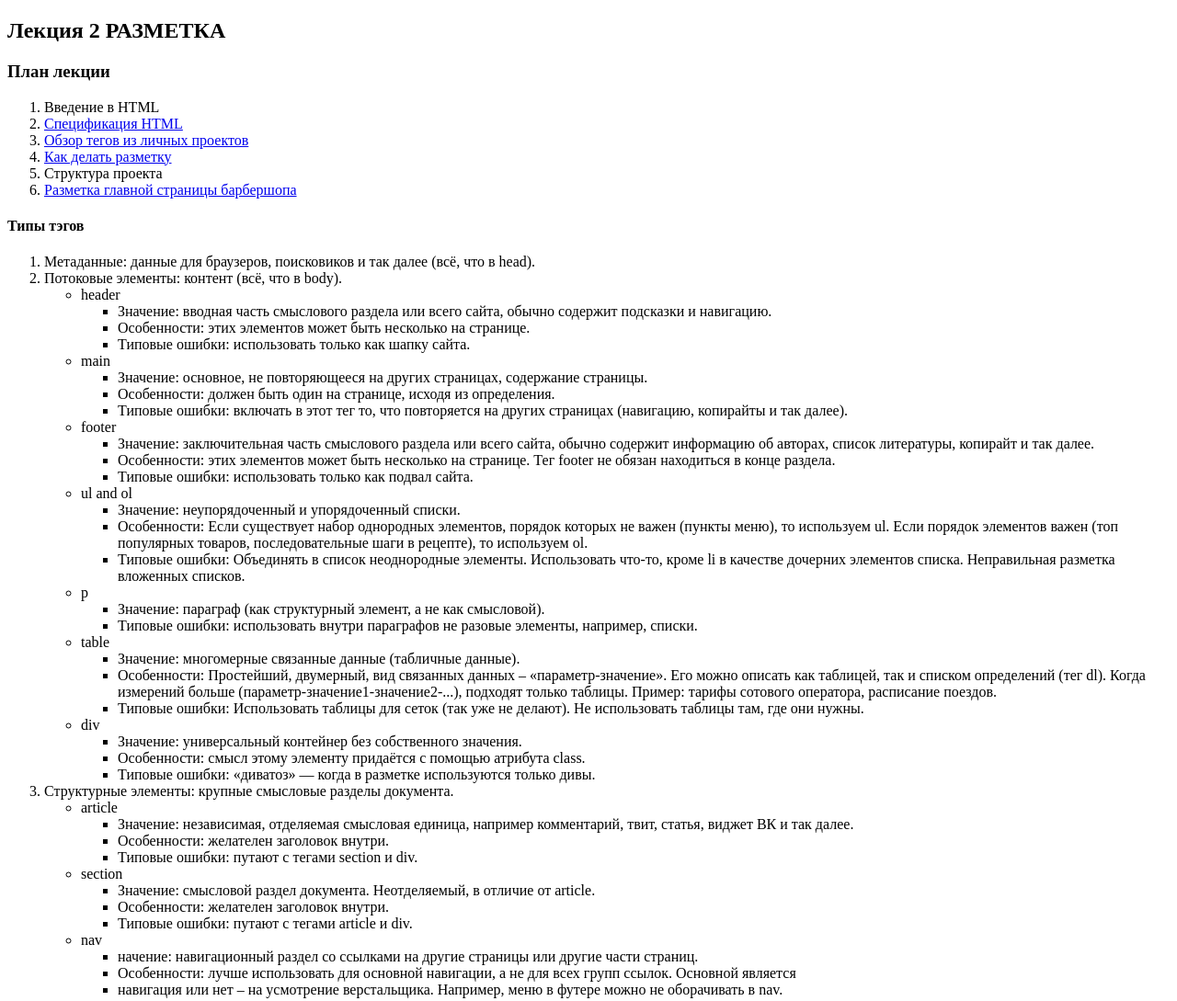
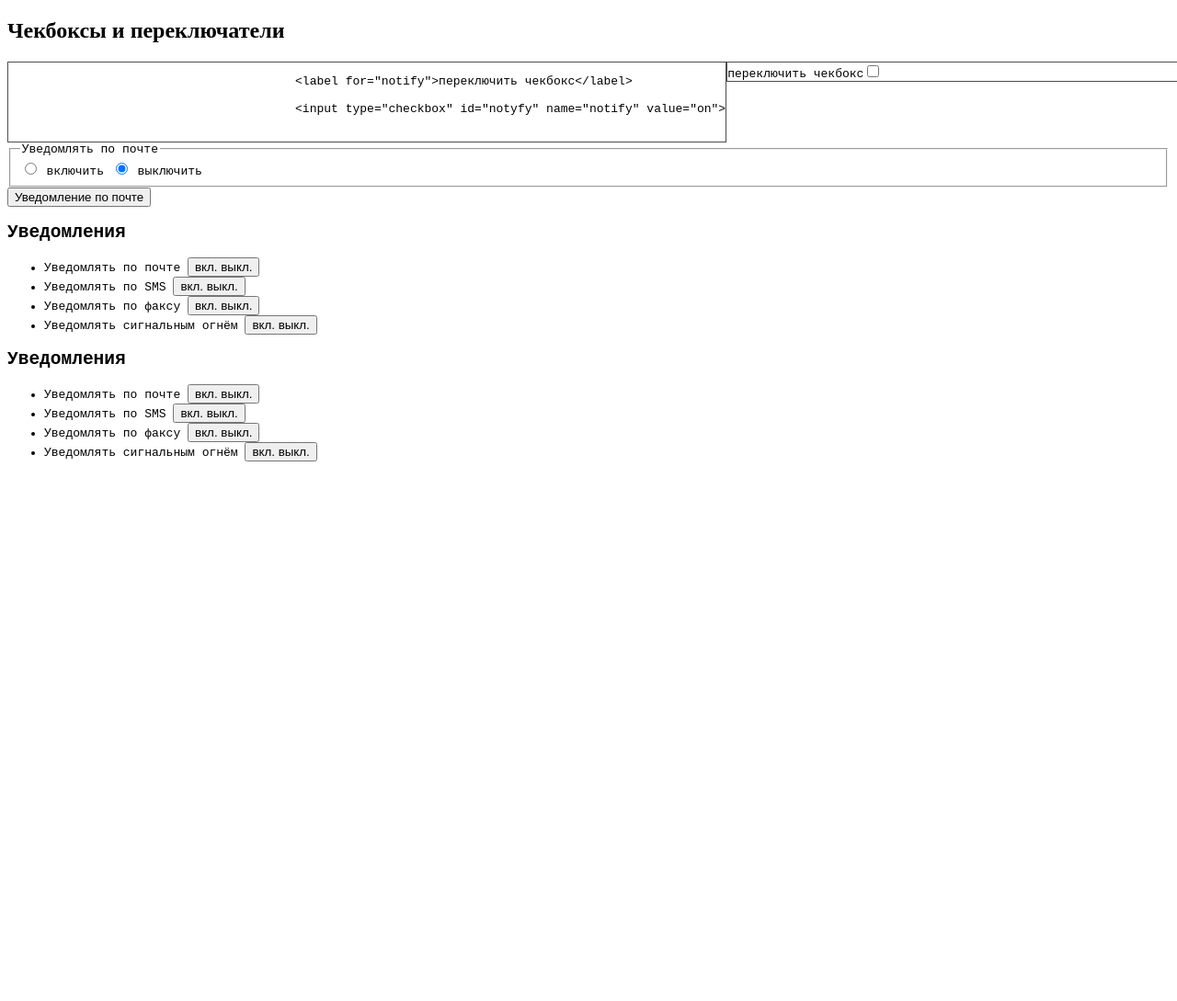
Before and after one commit to Daosima/HTMLacademy, a plain HTML site: page level_1/index.html in a window 1280 px wide. Shown: the top 1089 px of the page at 92% size. After the commit the page ends 800 px from the top, so only its background shows below. Drawn offline with Linux system fonts and the light colour scheme; files whose address does not match are found by name.

Commit message:
button and checkbox

```diff
--- a/level_1/index.html
+++ b/level_1/index.html
@@ -6,7 +6,7 @@
 	<title>HTML-academy: level_1</title>
 </head>
 <body>
-	<nav>
+<!-- 	<nav>
 
 	</nav>
 	<H2>Лекция 2 РАЗМЕТКА</H2>
@@ -83,7 +83,7 @@
 							</ul>
 						<li>nav</li>
 							<ul>
-								<li>начение: навигационный раздел со ссылками на другие страницы или другие части страниц.</li>
+								<li>Значение: навигационный раздел со ссылками на другие страницы или другие части страниц.</li>
 								<li>Особенности: лучше использовать для основной навигации, а не для всех групп ссылок. Основной является</li>
 								<li>навигация или нет – на усмотрение верстальщика. Например, меню в футере можно не оборачивать в nav.</li>
 							</ul>
@@ -199,7 +199,7 @@
 				<li>Скринридерам и переводчикам нужен <html lang="ru"> .</li>
 			</ul>
 
-	<h2>Лекция 5 !Введение в css</h2>
+	<h2>Лекция 5 Введение в css</h2>
 	<H3>план лекции:</H3>
 	<ol>
 		<li>Введение в CSS</li>
@@ -210,6 +210,122 @@
 		<li>Абсолютные или относительные?</li>
 		<li>Практика: базовая стилизация Барбершопа</li>
 	</ol>
+	<img src="/home/sim/study/projects/HTMLacademy/level_1/CSS_rul.png" alt="">
 
-	<img src="/home/sim/study/projects/HTMLacademy/level_1/CSS_rul.png" alt="">
+		<h2>Название классов</h2>
+
+ -->
+<h2>Чекбоксы и переключатели</h2>
+
+	<section class="checkbos_switches">
+
+		<style>
+			.row {
+				display: flex;
+			}
+
+			.col-lg-6{
+				display: table;
+				border: 1px solid #4d4d4d;
+				width: 500px;
+			}
+		</style>
+
+		<div class="row">
+			<div class="col-lg-6">
+				<pre>
+					<code>&lt;label for="notify"&gt;переключить чекбокс&lt;/label&gt;</body><br>
+					<code>&lt;input type="checkbox" id="notyfy" name="notify" value="on"&gt;</code>
+				</pre>
+			</div>
+			<div class="col-lg-6">
+				<label for="notify">переключить чекбокс</label>
+				<input type="checkbox" id="notyfy" name="notify" value="on">
+			</div>
+		</div>
+
+		<div class="rodio">
+			<fieldset>
+				<legend>Уведомлять по почте</legend>
+				<input type="radio" id="notify-on" name="notify" value="on">
+				<label for="notify-on">включить</label>
+				<input type="radio" id="notify-off" name="notify" value="off" checked>
+				<label for="notify-off">выключить</label>
+			  </fieldset>
+		</div>
+
+		<div class="button">
+			<button type="button" aria-pressed="true">
+				Уведомление по почте
+			</button>
+		</div>
+
+		<div class="fieldset1">
+			<h2>Уведомления</h2>
+				<ul>
+				<li>
+					Уведомлять по почте
+					<button>
+					<span>вкл.</span>
+					<span>выкл.</span>
+					</button>
+				</li>
+				<li>
+					Уведомлять по SMS
+					<button>
+					<span>вкл.</span>
+					<span>выкл.</span>
+					</button>
+				</li>
+				<li>
+					Уведомлять по факсу
+					<button>
+					<span>вкл.</span>
+					<span>выкл.</span>
+					</button>
+				</li>
+				<li>
+					Уведомлять сигнальным огнём
+					<button>
+					<span>вкл.</span>
+					<span>выкл.</span>
+					</button>
+				</li>
+				</ul>
+		</div>
+		<div class="fielset2">
+			<h2>Уведомления</h2>
+			<ul>
+			  <li>
+				<span id="notify-email">Уведомлять по почте</span>
+				<button aria-labelledby="notify-email">
+				  <span">вкл.</span>
+				  <span>выкл.</span>
+				</button>
+			  </li>
+			  <li>
+				<span id="notify-sms">Уведомлять по SMS</span>
+				<button aria-labelledby="notify-sms">
+				  <span>вкл.</span>
+				  <span>выкл.</span>
+				</button>
+			  </li>
+			  <li>
+				<span id="notify-fax">Уведомлять по факсу</span>
+				<button aria-labelledby="notify-fax">
+				  <span>вкл.</span>
+				  <span>выкл.</span>
+				</button>
+			  </li>
+			  <li>
+				<span id="notify-smoke">Уведомлять сигнальным огнём</span>
+				<button aria-labelledby="notify-smoke">
+				  <span>вкл.</span>
+				  <span>выкл.</span>
+				</button>
+			  </li>
+			</ul>
+		</div>
+	</section>
+
 </html>
```
